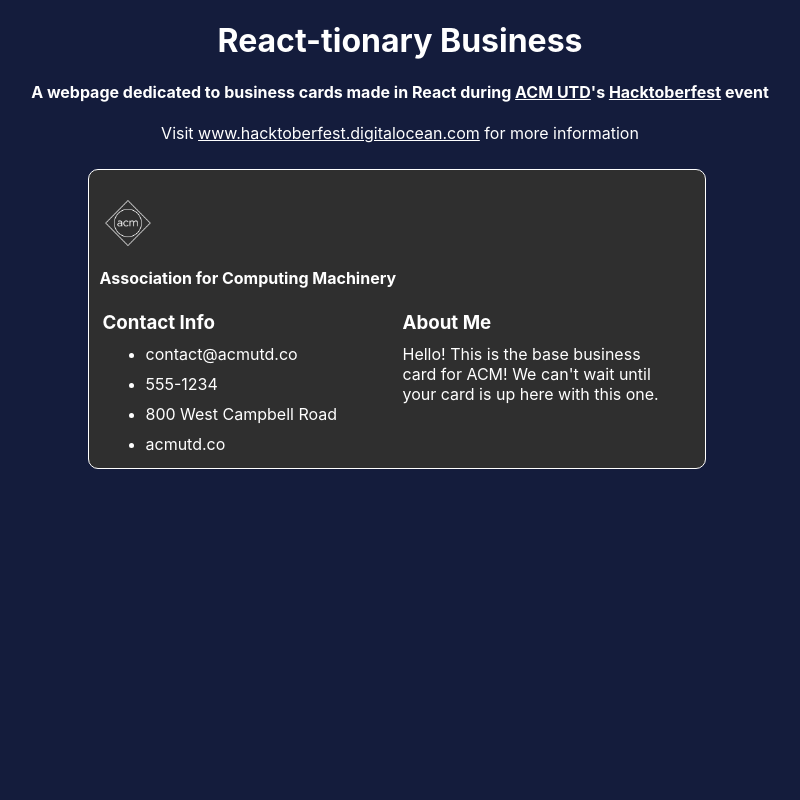
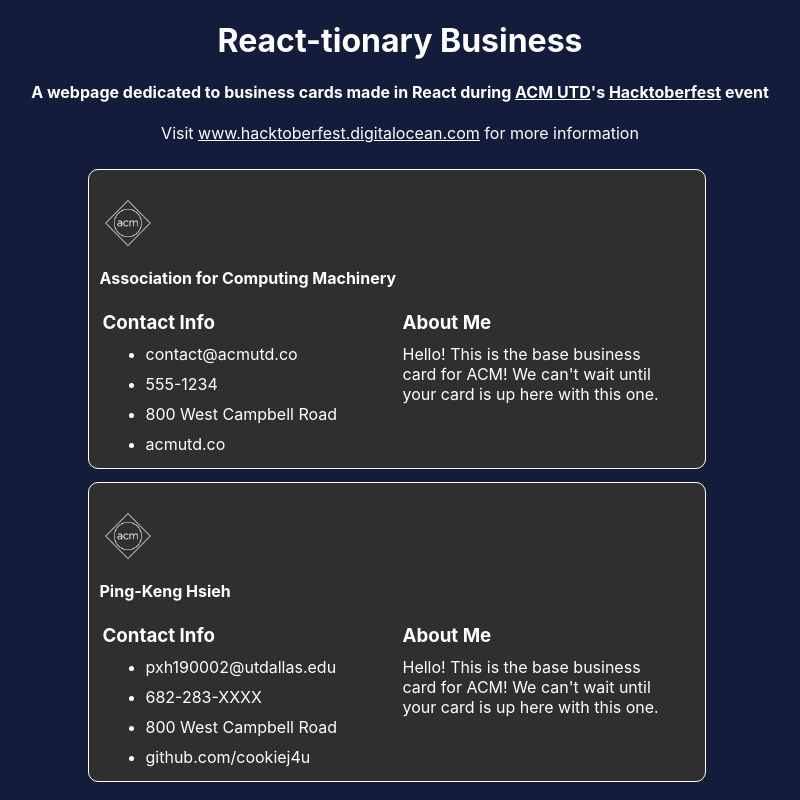
Before and after one commit to acmutd/htf-projects, a React (Create React App) app: page / in a window 1280 px wide. Shown: the whole page, without its empty margins (240-1040 px from the left). Built offline with nearby package versions, Linux system fonts and the light colour scheme.

Commit message:
Added a Personal Business Card

```diff
--- a/src/App.js
+++ b/src/App.js
@@ -3,6 +3,7 @@
 
 // Make sure you add an import for your card!
 import ACMCard from './components/ACMCard';
+import PingKengCard from './components/pingkeng';
 
 function App() {
   return (
@@ -17,7 +18,7 @@
       <div id="business-cards">
         {/*Notice how you can give named attributes to your component!*/}
         <ACMCard name="Association for Computing Machinery" email="contact@acmutd.co" phone="555-1234" address="800 West Campbell Road" website="acmutd.co"/>
-
+        <PingKengCard name="Ping-Keng Hsieh" email="pxh190002@utdallas.edu" phone="682-283-XXXX" address="800 West Campbell Road" website="github.com/cookiej4u"/>
         {/*Add your component above this comment to put it into the app!*/}
       </div>
     </div>
--- /dev/null
+++ b/src/components/pingkeng.css
@@ -0,0 +1,57 @@
+/*
+File containing styles for individual card components
+
+Use a copy of this file to style your business card
+*/
+
+#PingKeng-card
+{
+  max-width: 600px;
+  max-height: 350px;
+
+  display: grid;
+  grid-template-columns: 50% 50%;
+
+  padding: 8px;
+
+  overflow-x: visible;
+
+  color: white;
+  background-color: #2f2f2f;
+
+  border-style: solid;
+  border-radius: 10px;
+  border-width: 1px;
+}
+
+#PingKeng-card h1
+{
+  grid-column: 1 / 3;
+  text-align: left;
+  font-size: medium;
+}
+
+#PingKeng-card-contact-info
+{
+  grid-column: 1;
+}
+
+#PingKeng-card-about-me
+{
+  grid-column: 2;
+
+  vertical-align: top;
+  border-radius: 20px;
+  height: 75%;
+}
+
+#acm-logo
+{
+  width: 50px;
+  height: 50px;
+
+  grid-column: 1 / 3;
+  text-align: center;
+
+  display: inline-block;
+}
--- /dev/null
+++ b/src/components/pingkeng.js
@@ -0,0 +1,53 @@
+// It's important to import react before we begin so we can get access to the Component superclass
+import React, { Component } from 'react';
+
+// Make sure to update this import to the name of your CSS file!
+import "./pingkeng.css";
+
+/*
+This is a general class that you can use as a template to create your card! Make sure you make a copy
+of the file before editing it
+
+Change the name "ACMCard" to some other valid identifier name. This way, your unique
+component won't interfere with the names of anyone else's card.
+*/
+class PingKengCard extends Component
+{
+    render()
+    {
+        /*
+        Here, we are returning some JavaScript XML (used in a similar manner to HTML) which
+        allows us to actually build our component.
+        */
+        return (
+        <div id="PingKeng-card">
+            <span><img id="acm-logo" alt="ACM Logo" src={"./images/acm-light-alt.png"}/></span>
+            {/*Replace any 'this.props.attribute' with the name of the attributes you gave in the App.js file!*/}
+            <h1>{this.props.name}</h1>
+
+            {/*Create your card however you want!*/}
+            <div id="PingKeng-card-contact-info">
+                <h3>Contact Info</h3>
+                <ul>
+                    <li>{this.props.email}</li>
+                    <li>{this.props.phone}</li>
+                    <li>{this.props.address}</li>
+                    <li>{this.props.website}</li>
+                </ul>
+            </div>
+
+            <div id="PingKeng-card-about-me">
+                <h3>About Me</h3>
+                <p>
+                    Hello! This is the base business card for ACM! We can't wait until your card is up
+                    here with this one.
+                </p>
+            </div>
+        </div>
+        )
+
+    }
+}
+
+// Make sure to update this export with the name of the above class
+export default PingKengCard;
```
